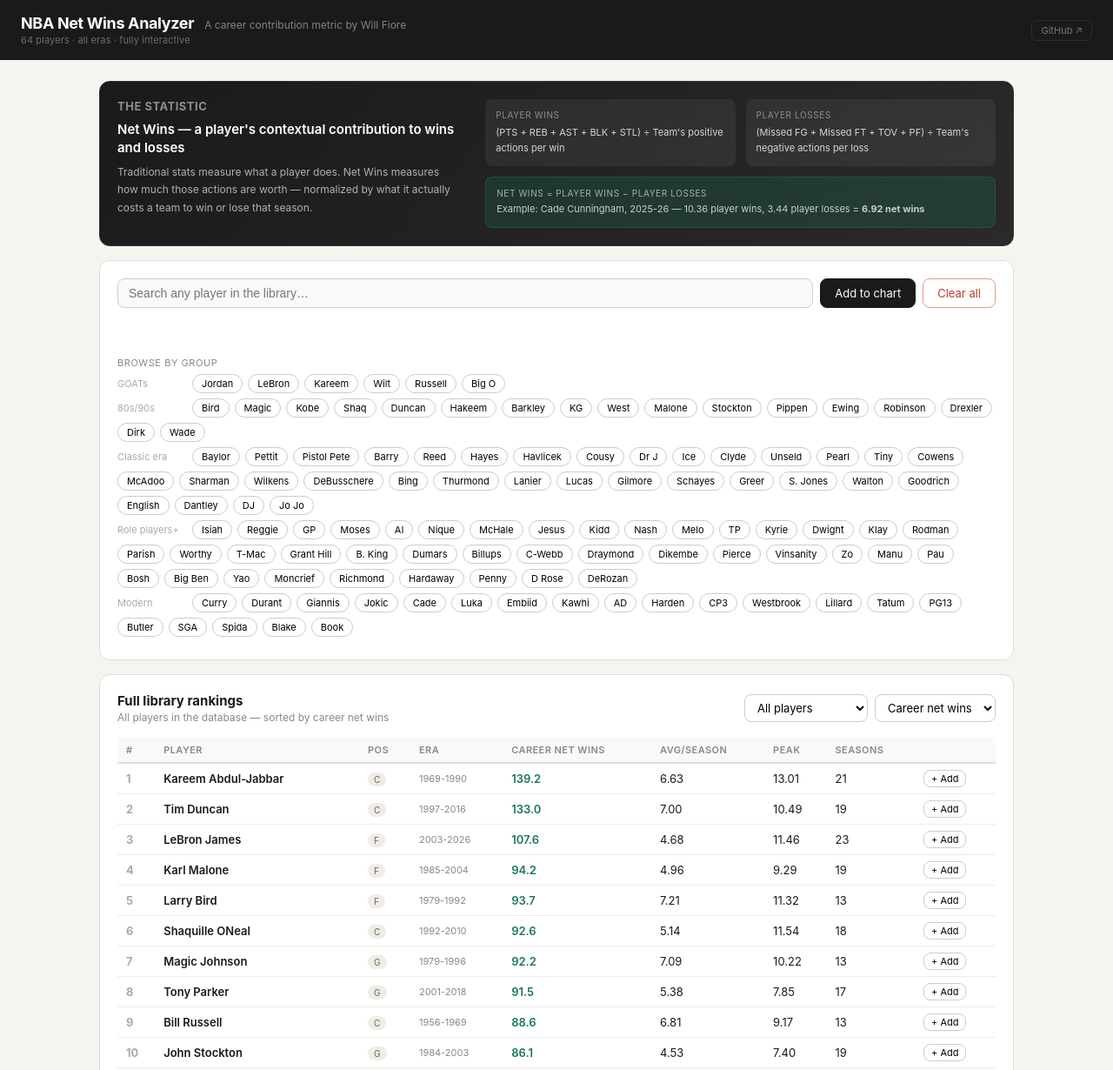
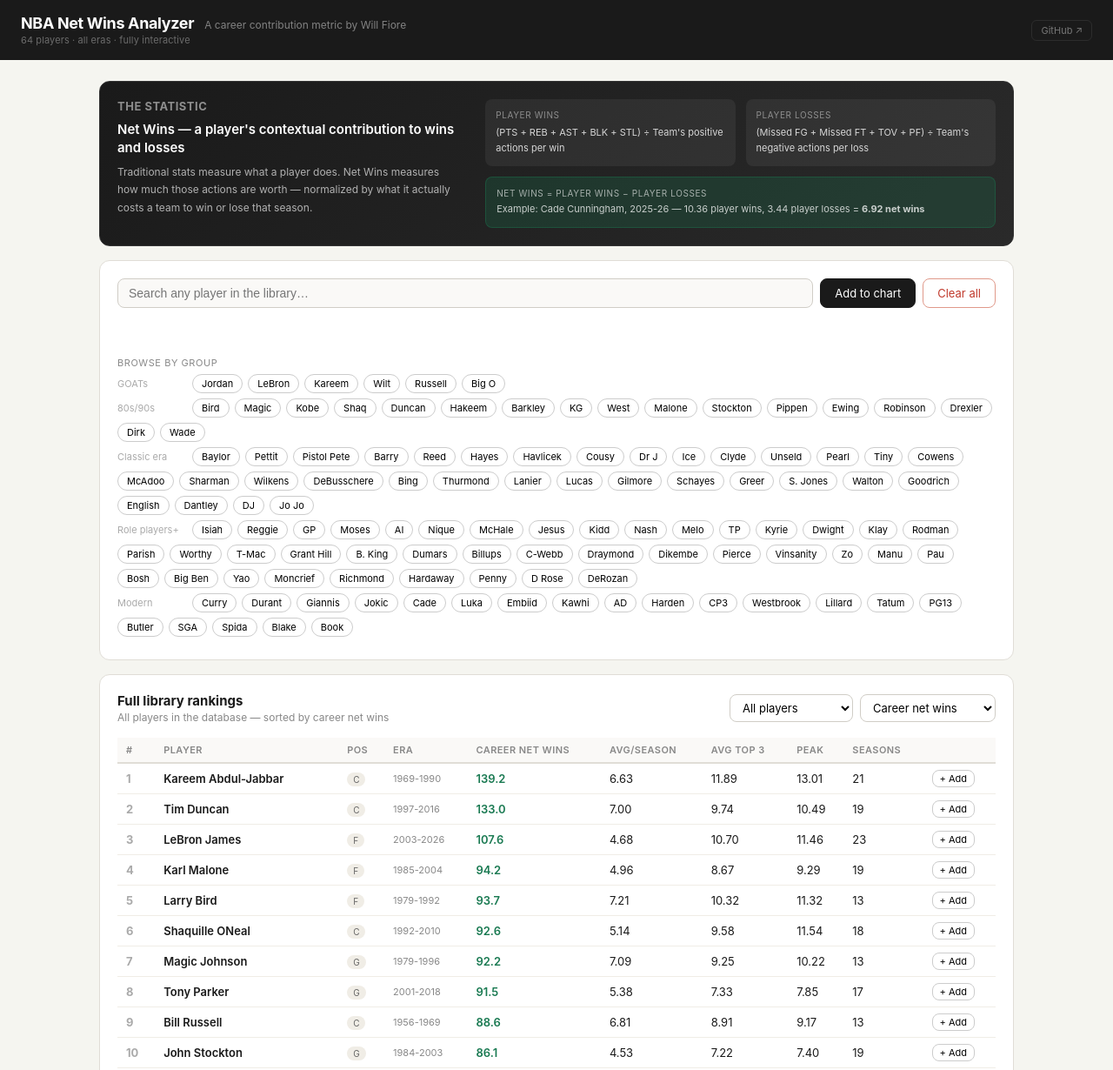
Before and after one commit to willf123/nba-net-wins, a plain HTML site: page index.html in a window 1280 px wide. Shown: the top 1230 px of the page at 87% size. Drawn offline with nearby package versions, Linux system fonts and the light colour scheme.

Commit message:
Add files via upload

```diff
--- a/index.html
+++ b/index.html
@@ -317,6 +317,7 @@
         <option value="career">Career net wins</option>
         <option value="avg">Avg / season</option>
         <option value="peak">Peak season</option>
+        <option value="top3">Avg top 3 seasons</option>
       </select>
     </div>
   </div>
@@ -2273,7 +2274,10 @@ function getStats(name){
   const s=COMPUTED[name];
   const tot=s.reduce((a,b)=>a+b.net,0);
   const best=s.reduce((a,b)=>b.net>a.net?b:a);
-  return {name,seasons:s,total:tot,avg:tot/s.length,peak:best.net,peakSeason:best.season,numSeasons:s.length};
+  const sorted=[...s].sort((a,b)=>b.net-a.net);
+  const top3=sorted.slice(0,Math.min(3,sorted.length));
+  const top3avg=top3.reduce((a,b)=>a+b.net,0)/top3.length;
+  return {name,seasons:s,total:tot,avg:tot/s.length,peak:best.net,peakSeason:best.season,numSeasons:s.length,top3avg};
 }
 
 // ─── FILTER / SEARCH ─────────────────────────────────────────────────────────
@@ -2452,10 +2456,11 @@ function buildAllRankings(){
   stats.sort((a,b)=>{
     if(sort==='career')return b.total-a.total;
     if(sort==='avg')return b.avg-a.avg;
+    if(sort==='top3')return b.top3avg-a.top3avg;
     return b.peak-a.peak;
   });
   document.getElementById('allRankContent').innerHTML=`<table class="rank-table">
-    <thead><tr><th>#</th><th>Player</th><th>Pos</th><th>Era</th><th>Career net wins</th><th>Avg/season</th><th>Peak</th><th>Seasons</th><th></th></tr></thead>
+    <thead><tr><th>#</th><th>Player</th><th>Pos</th><th>Era</th><th>Career net wins</th><th>Avg/season</th><th>Avg top 3</th><th>Peak</th><th>Seasons</th><th></th></tr></thead>
     <tbody>${stats.map((p,i)=>{
       const m=PLAYER_META[p.name]||{};
       const onChart=allData.find(d=>d.name===p.name);
@@ -2465,6 +2470,7 @@ function buildAllRankings(){
         <td style="font-size:11px;color:#888">${m.era||''}</td>
         <td class="${p.total>=0?'pos':'neg'}">${p.total.toFixed(1)}</td>
         <td>${p.avg.toFixed(2)}</td>
+        <td>${p.top3avg.toFixed(2)}</td>
         <td>${p.peak.toFixed(2)}</td>
         <td>${p.numSeasons}</td>
         <td>${onChart?'<span style="font-size:11px;color:#888">on chart</span>':`<button onclick="addPlayer('${p.name}')" style="font-size:11px;padding:2px 8px;">+ Add</button>`}</td>
```
